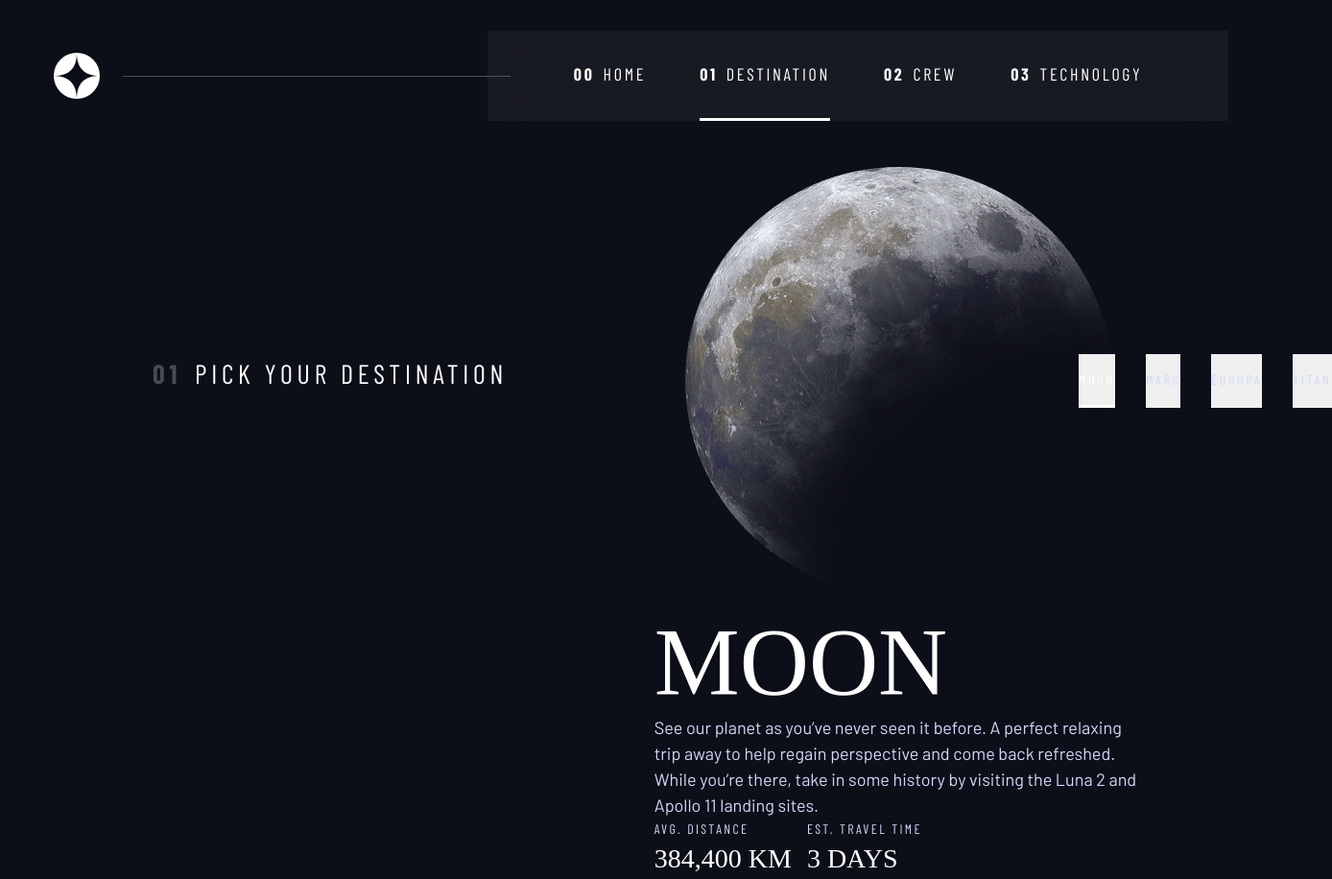
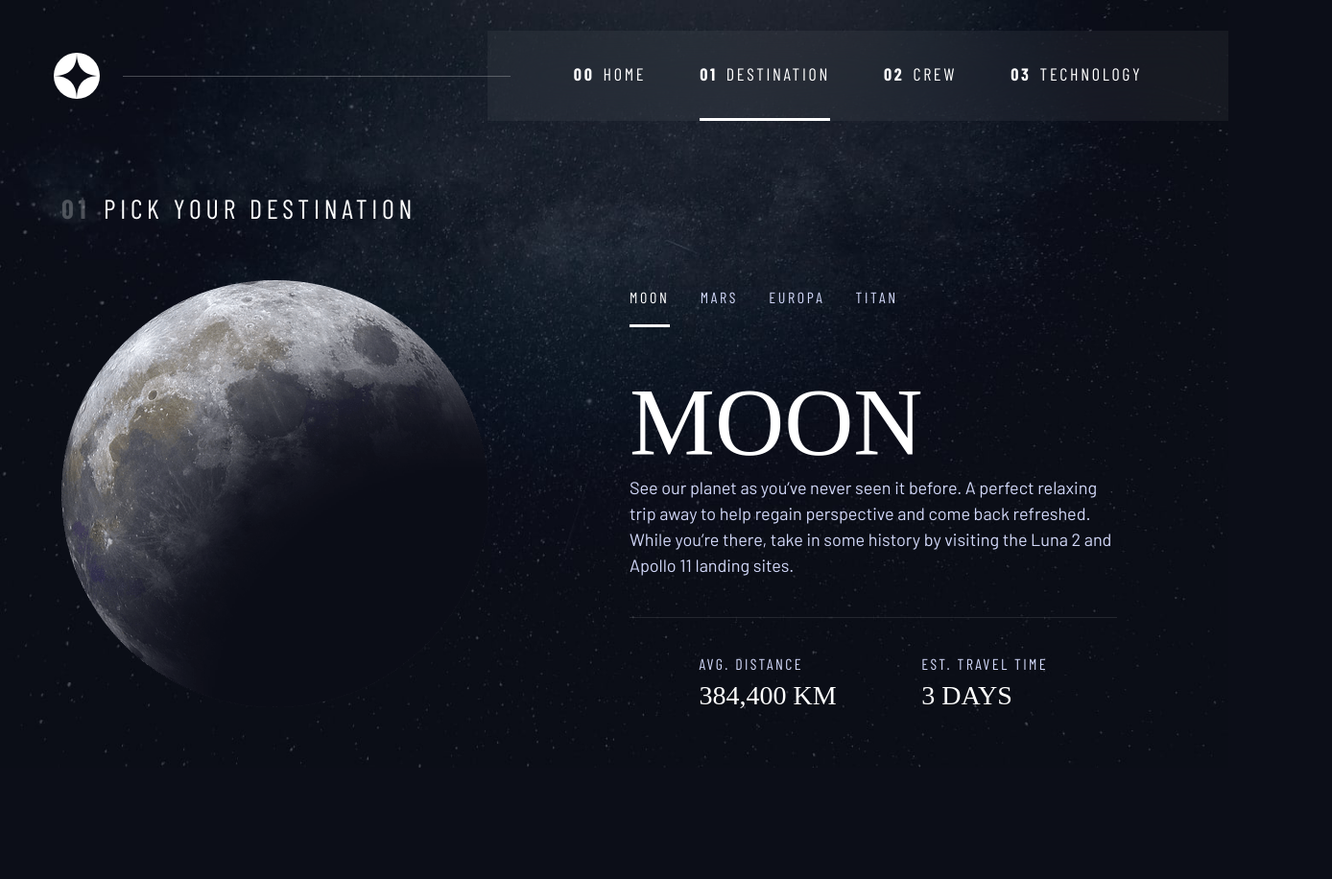
Before and after one commit to azrmicael/frontend-mentor, a plain HTML site: page space-tourism-website/destination.html in a window 1280 px wide. Shown: the whole page at 96% size, 1388 px wide, since content can reach past the window. After the commit the page ends 800 px from the top, so only its background shows below. Drawn offline with nearby package versions, Linux system fonts and the light colour scheme; a web font is replaced by a local one.

Commit message:
Add some destination styles

```diff
--- a/space-tourism-website/index.css
+++ b/space-tourism-website/index.css
@@ -16,7 +16,7 @@
     --fs-800: 3.5rem;
     --fs-700: 1.5rem;
     --fs-600: 1rem;
-    --fs-500: 1.75rem;
+    --fs-500: 1rem;
     --fs-400: 0.9375rem;
     --fs-300: 1rem;
     --fs-200: 0.875rem;
@@ -35,7 +35,9 @@
         --fs-800: 5rem;
         --fs-700: 2.5rem;
         --fs-600: 1.5rem;
+        --fs-500: 1.25rem;
         --fs-400: 1rem;
+        --fs-200: 1rem;
     }
 }
 /*
@@ -46,6 +48,7 @@
         /* font-sizes */
         --fs-800: 6.25rem;
         --fs-700: 3.5rem;
+        --fs-500: 1.75rem;
         --fs-600: 2rem;
         --fs-400: 1.125rem;
     }
@@ -146,38 +149,6 @@ input, textarea, button, select {
     max-width: 80rem;
 }
 
-.grid-container {
-    text-align: center;
-    display: grid;
-    place-items: center;
-    padding-inline: 1rem;
-}
-
-.grid-container > * {
-    max-width: 50ch;
-}
-
-@media (min-width: 45em) {
-    .grid-container {
-        text-align: left;
-        column-gap: var(--container-gap, 2rem);
-        grid-template-columns: minmax(1rem, 1fr) repeat(2, minmax(0, 40rem)) minmax(1rem, 1fr);
-    }
-
-    .grid-container > *:first-child {
-        grid-column: 2;
-    }
-
-    .grid-container > *:last-child {
-        grid-column: 3;
-    }
-
-    .grid-container--home {
-        padding-bottom: max(6rem, 20vh);
-        align-items: end;
-    }
-}
-
 /* screen reader only: hides the element visually */
 .sr-only {
     position: absolute;
@@ -211,6 +182,7 @@ input, textarea, button, select {
 .bg-dark { background-color: hsl(var(--clr-dark)); }
 .bg-accent { background-color: hsl(var(--clr-light)); }
 .bg-white { background-color: hsl(var(--clr-white)); }
+.bg-transparent { background-color: transparent; }
 
 .text-dark { color: hsl(var(--clr-dark)); }
 .text-accent { color: hsl(var(--clr-light)); }
@@ -483,10 +455,12 @@ body {
     background-position: bottom center;
 }
 
-/* --- Home ------ */
-
 .home {
     background-image: url(./assets/home/background-home-mobile.jpg);
+}
+
+.destination {
+    background-image: url(./assets/destination/background-destination-mobile.jpg);
 }
 
 @media (min-width: 35em) {
@@ -494,9 +468,118 @@ body {
         background-position: center center;
         background-image: url(./assets/home/background-home-tablet.jpg);
     }
+
+    .destination {
+        background-position: center center;
+        background-image: url(./assets/destination/background-destination-tablet.jpg);
+    }
 }
 @media (min-width: 45em) {
     .home {
         background-image: url(./assets/home/background-home-desktop.jpg);
     }
+
+    .destination {
+        background-image: url(./assets/destination/background-destination-desktop.jpg);
+    }
 }
+
+/* ======================================== */
+/* --- LAYOUT ----------------------------- */
+/* ======================================== */
+
+.grid-container {
+    text-align: center;
+    display: grid;
+    place-items: center;
+    padding-inline: 1rem;
+    padding-bottom: 3rem;
+}
+
+.grid-container * {
+    max-width: 50ch;
+}
+
+.numbered-title {
+    grid-area: title;
+}
+
+/* --- Destination layout ------ */
+
+.grid-container--destination {
+    --flow-space: 2rem;
+    grid-template-areas:
+        'title'
+        'image'
+        'tabs'
+        'content'
+    ;
+}
+
+.grid-container--destination img {
+    grid-area: image;
+    max-width: 60%;
+
+}
+
+.grid-container--destination > .tab-list {
+    grid-area: tabs;
+}
+
+.grid-container--destination > .destination-info {
+    grid-area: content;
+}
+
+.destination-meta {
+    flex-direction: column;
+    align-items: center;  /* ! */
+    border-top: 1px solid hsl(var(--clr-white) / 0.1);
+    padding-top: 2.25rem;
+    margin-top: 2.5rem;
+}
+
+@media (min-width: 35em) {
+    .numbered-title {
+        justify-self: start;
+        margin-top: 2rem;
+    }
+
+    .destination-meta {
+        flex-direction: row;
+        justify-content: space-evenly;
+    }
+}
+
+@media (min-width: 45em) {
+    .grid-container {
+        text-align: left;
+        column-gap: var(--container-gap, 2rem);
+        grid-template-columns: minmax(1rem, 1fr) repeat(2, minmax(0, 40rem)) minmax(1rem, 1fr);
+    }
+
+    .grid-container--home {
+        padding-bottom: max(6rem, 20vh);
+        align-items: end;
+    }
+
+    .grid-container--home > *:first-child {
+        grid-column: 2;
+    }
+
+    .grid-container--home > *:last-child {
+        grid-column: 3;
+    }
+
+    .grid-container--destination {
+        justify-items: start;
+        grid-template-areas:
+            '. title title .'
+            '. image tabs .'
+            '. image content .'
+        ;
+    }
+
+    .grid-container--destination img {
+        max-width: 90%;
+    }
+}
```
